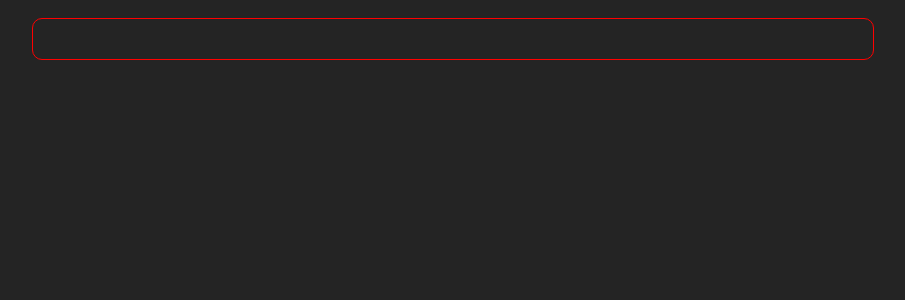
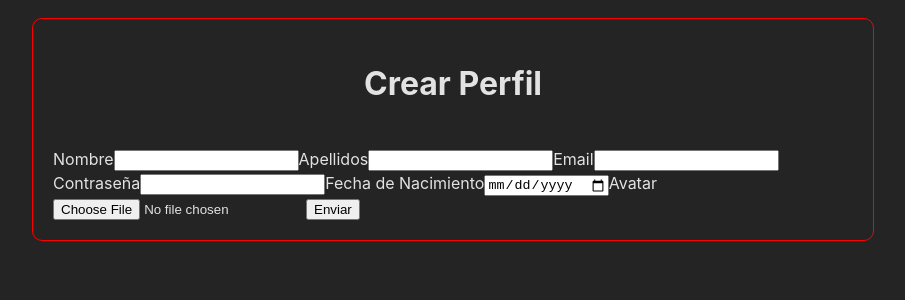
Before and after one commit to aghmcd/FrontTask, a React (Vite) app in the folder front-task/: page /new_profile in a window 1280 px wide. Before the commit this address had no page. Shown: the top 300 px of the page, without its empty margins (187-1092 px from the left). Built offline with nearby package versions, Linux system fonts and the light colour scheme.

Commit message:
se crean los modulos de login y creacion de perfilç

```diff
--- a/front-task/src/App.jsx
+++ b/front-task/src/App.jsx
@@ -3,19 +3,27 @@ import { BrowserRouter, Routes, Route } from 'react-router'
 import './App.css'
 import LoginForm from './Components/Login/LoginForm'
 import Tareas from './Components/Tareas/Tareas'
+import { AuthProvider } from './Components/AuthContext'
+import  RutaProtegida  from './Components/RutaProtegida'
+import Menu from './Components/Menu/Menu'
+import CrearPerfil from './Components/Profile/CrearPerfil'
 
 function App() {
+
   //html principal App
   return (
     <>
      <div className='container'>
       <div className='data'>
+      <AuthProvider>
         <BrowserRouter>
           <Routes>
             <Route path='/' element={<LoginForm />} />
-            <Route path='/tareas' element={<Tareas />} />
+            <Route path='/new_profile' element={<CrearPerfil />}/>
+            <Route path='/menu' element={<RutaProtegida><Menu /></RutaProtegida>} />
           </Routes>
-        </BrowserRouter>
+         </BrowserRouter>
+        </AuthProvider>
       </div>
      </div>
     </>
--- a/front-task/src/Components/AuthContext.jsx
+++ b/front-task/src/Components/AuthContext.jsx
@@ -15,7 +15,7 @@ export const AuthProvider = (prop) => {
 
   const login = () => {
     setIsAuthenticated(true);
-    //localStorage.setItem('autenticado', JSON.stringify(true));
+    localStorage.setItem('autenticado', JSON.stringify(true));
   }
   const logout = () => {
     setIsAuthenticated(false);
--- a/front-task/src/Components/Login/LoginForm.jsx
+++ b/front-task/src/Components/Login/LoginForm.jsx
@@ -1,9 +1,74 @@
+import { useState } from "react"
+import { useAuth } from "../AuthContext";
+import { loginService } from "../../Services/login/loginService"
+import { useNavigate } from 'react-router-dom'
+
 const LoginForm = () => {
+    const { login } = useAuth();
+    const navigate = useNavigate();
+
+    const [logForm, setLogForm] = useState({
+        email: '',
+        contrasena: ''
+    })
+
+    const onHandleChange = (e) => {
+        const {name, value} = e.target
+        setLogForm({...logForm, [name]: value})
+    }
+
+    const onHandleSubmit = async (e) => {
+        e.preventDefault();
+        const respuesta = await loginService.loginProcess(logForm);
+        if(respuesta.idUsuario){
+            login();
+            localStorage.setItem('idU', respuesta.idUsuario);
+            localStorage.setItem('emailU', respuesta.emailUsuario);
+            localStorage.setItem('avatarU', respuesta.avatarUsuario);
+            navigate('/Menu');
+        }
+    }
+
+    const onHandleNProfile = () => {
+        navigate('/new_profile');
+    }
 
     return (
         <>
             <div className="contenedor">
                 <h1>Login My To Do!</h1>
+                <div>
+                    <form onSubmit={onHandleSubmit}>
+                        <fieldset>
+                            <legend>LogIn</legend>
+                                <div>
+                                 <label htmlFor="email">Email</label>
+                                 <input type="email"
+                                   name="email"
+                                   value={logForm.email}
+                                   onChange={onHandleChange}
+                                   required
+                                 />
+                                </div>
+                                <div>
+                                    <label htmlFor="contrasena">Password</label>
+                                    <input type="password"
+                                     name="contrasena"
+                                     value={logForm.contrsena}
+                                     onChange={onHandleChange}
+                                     required
+                                     minLength={8}
+                                    />
+                                </div>
+                                <div>
+                                    <button>LogIn</button>
+                                </div>
+                        </fieldset>
+                    </form>
+                    <div>
+                        <button onClick={onHandleNProfile}>Crear Perfil</button>
+                    </div>
+                </div>
             </div>
         </>
     )
--- /dev/null
+++ b/front-task/src/Components/Menu/Menu.css
@@ -0,0 +1,6 @@
+.profile_foto {
+    width: 100px;
+    height: 100px;
+    border-radius: 50%;
+    object-fit: cover;
+}
--- /dev/null
+++ b/front-task/src/Components/Menu/Menu.jsx
@@ -0,0 +1,38 @@
+import { useEffect, useState } from 'react';
+import './Menu.css'
+import { useAuth } from '../AuthContext';
+import { useNavigate } from 'react-router-dom';
+
+const Menu = () => {
+    const [foto, setFoto] = useState(null);
+    const [userID, setUserID] = useState(null);
+    const { logout } = useAuth();
+    const navigate = useNavigate();
+
+    useEffect(() => {
+        setFoto(localStorage.getItem('avatarU'));
+        setUserID(localStorage.getItem('idU'));
+    },[]);
+
+
+
+    const onHandleLogout = () => {
+        logout();
+        localStorage.removeItem('idU');
+        localStorage.removeItem('avatarU');
+        localStorage.removeItem('emailU');
+        navigate('/');
+        console.log('bye...')
+    }
+
+    return (
+        <>
+         <div>
+            <img className="profile_foto" src={foto} alt={userID} />
+            <button onClick={onHandleLogout}>LogOff</button>
+         </div>
+        </>
+    )
+}
+
+export default Menu
--- /dev/null
+++ b/front-task/src/Components/Profile/CrearPerfil.jsx
@@ -0,0 +1,113 @@
+import { useState, useRef } from "react";
+import { usuarioService } from "../../Services/Usuarios/usuarioService";
+
+const CrearPerfil = () => {
+
+const [profileForm, setProfileForm] = useState({
+    nombre: '',
+    apellidos: '',
+    email: '',
+    contrasena: '',
+    fechaNacimiento: '',
+});
+
+const fileInputRef = useRef(null);
+const [avatar, setAvatar] = useState(null)
+
+const onHandleChange = (e) => {
+    const {name, value} = e.target;
+    setProfileForm({...profileForm, [name]:value});
+}
+
+const handleFileChange = (e) => {
+    const file = e.target.files[0];
+    setAvatar(file);
+}
+
+const onHandlesubmit = async (e) => {
+    e.preventDefault();
+    const nuevoUsuario = new FormData();
+    nuevoUsuario.append('nombre', profileForm.nombre);
+    nuevoUsuario.append('apellidos', profileForm.apellidos);
+    nuevoUsuario.append('email', profileForm.email);
+    nuevoUsuario.append('contrasena', profileForm.contrasena);
+    nuevoUsuario.append('fechaNacimiento', profileForm.fechaNacimiento);
+    if(avatar){
+        nuevoUsuario.append('avatar', avatar);
+    }
+    const respuesta = await usuarioService.crearUsuario(nuevoUsuario);
+    setProfileForm({
+        nombre: '',
+        apellidos: '',
+        email: '',
+        contrasena: '',
+        fechaNacimiento: ''
+    });
+    console.log(respuesta);
+    setAvatar(null)
+    if (fileInputRef.current) {
+        fileInputRef.current.value = null;
+    }
+}
+
+    return (
+        <>
+            <h1>Crear Perfil</h1>
+            <div>
+                <form onSubmit={onHandlesubmit}>
+                    <label htmlFor="nombre">Nombre</label>
+                    <input type="text"
+                      id="nombre"
+                      name="nombre"
+                      value={profileForm.nombre}
+                      onChange={onHandleChange}
+                      required
+                    />
+                    <label htmlFor="apellidos">Apellidos</label>
+                    <input type="text"
+                     id="apellidos"
+                     name="apellidos"
+                     value={profileForm.apellidos}
+                     onChange={onHandleChange}
+                    />
+                    <label htmlFor="email">Email</label>
+                    <input type="email"
+                     id="email"
+                     name='email'
+                     value={profileForm.email}
+                     onChange={onHandleChange}
+                     required
+                    />
+                    <label htmlFor="contrasena">Contraseña</label>
+                    <input type="password"
+                     id='contrasena'
+                     name='contrasena'
+                     value={profileForm.contrasena}
+                     onChange={onHandleChange}
+                     required
+                     minLength={8}
+                    />
+                    <label htmlFor="fechaNacimiento">Fecha de Nacimiento</label>
+                    <input type="date"
+                     id="fechaNaciemiento"
+                     name="fechaNacimiento"
+                     value={profileForm.fechaNacimiento}
+                     onChange={onHandleChange}
+                     required
+                    />
+                    <label htmlFor="avatar">Avatar</label>
+                    <input type="file"
+                     id="avatar"
+                     name="avatar"
+                     accept="image/jpeg, image/png"
+                     ref={fileInputRef}
+                     onChange={handleFileChange}
+                    />
+                    <button>Enviar</button>
+                </form>
+            </div>
+        </>
+    )
+}
+
+export default CrearPerfil
--- a/front-task/src/Components/RutaProtegida.jsx
+++ b/front-task/src/Components/RutaProtegida.jsx
@@ -5,7 +5,6 @@ const RutaProtegida = (prop) => {
   const { children } = prop
 
   const { isAuthenticated } = useAuth();
-  console.log(isAuthenticated)
   return isAuthenticated ? children : <Navigate to="/" />;
 };
 
--- /dev/null
+++ b/front-task/src/Services/Usuarios/usuarioService.js
@@ -0,0 +1,11 @@
+export class usuarioService{
+    static async crearUsuario(usuario){
+        const urlAPI = 'http://localhost:3720/usuario'
+        const response = await fetch(urlAPI, {
+            method: 'POST',
+            body: usuario
+        });
+        const data = await response.json();
+        return data;
+    }
+}
--- /dev/null
+++ b/front-task/src/Services/login/loginService.js
@@ -0,0 +1,21 @@
+export class loginService {
+    static async loginProcess(login){
+        const apiURL = "http://localhost:3720/auth";
+        try {
+            const response = await fetch(apiURL, {
+                method: 'POST',
+                headers: {
+                    'Content-Type': 'application/json',
+                },
+                body: JSON.stringify(login)
+            });
+            if(!response.ok){
+                throw new Error(`Error la realizar login ${response.statusText}`);
+            }
+
+            return await response.json();
+        } catch (err) {
+            console.error('Error en el fetch', err.message);
+        }
+    }
+}
```
